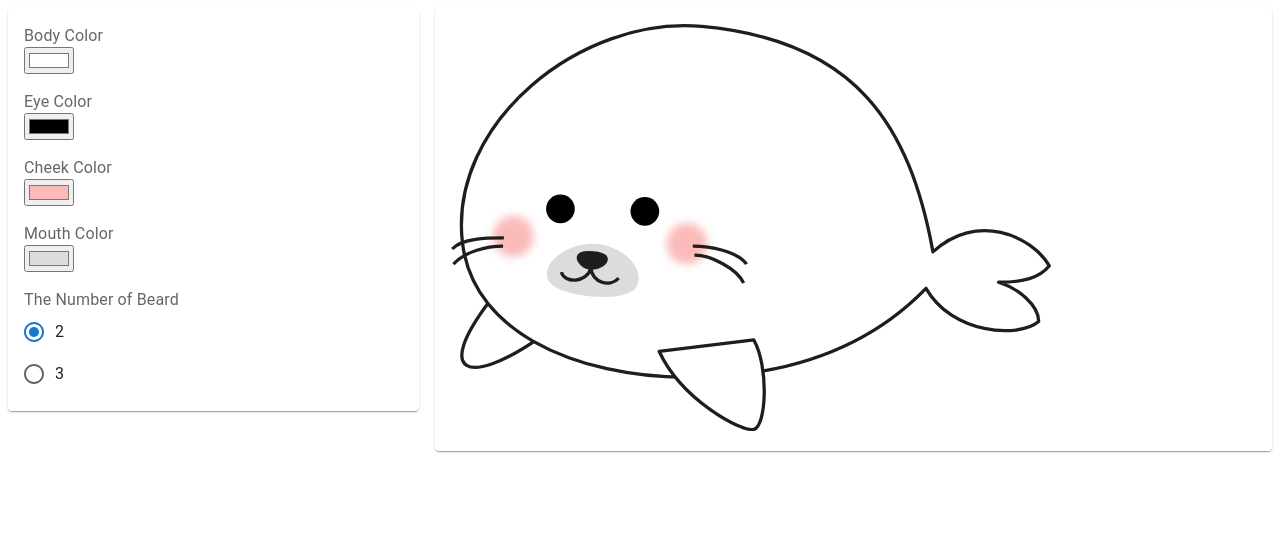
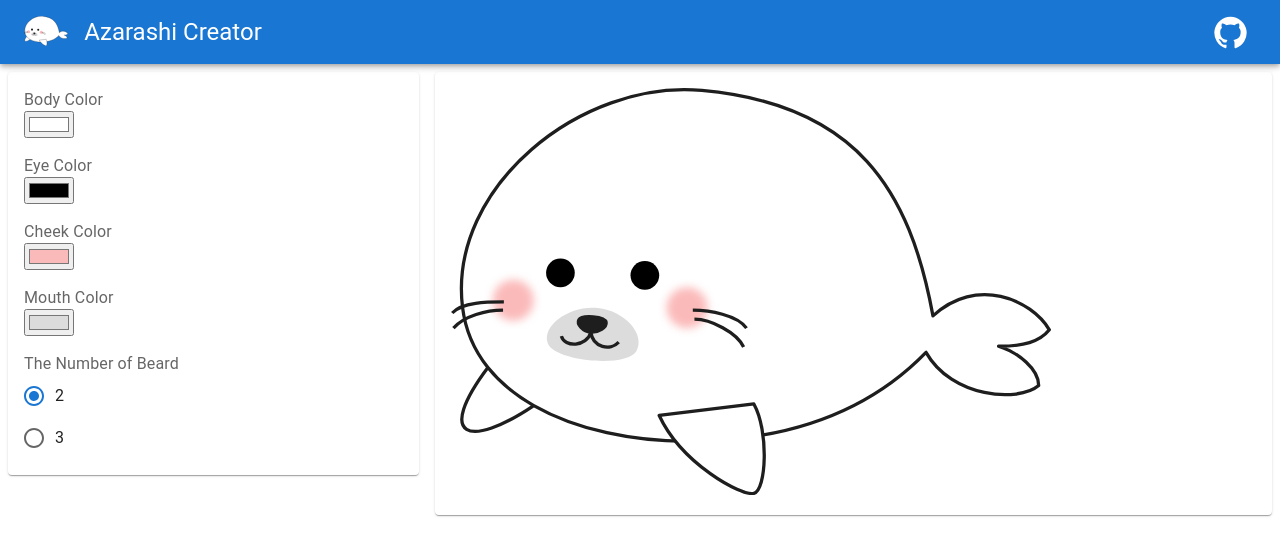
Before and after one commit to chvmvd/azarashi-creator, a React (Vite) app: page / in a window 1280 px wide. Shown: the top 556 px of the page. Built offline with nearby package versions, Linux system fonts and the light colour scheme.

Commit message:
Create app bar

```diff
--- a/src/App.tsx
+++ b/src/App.tsx
@@ -1,6 +1,10 @@
 import React, { useState } from "react";
 import AzarashiSvg from "./components/AzarashiSvg";
 import {
+  AppBar,
+  Toolbar,
+  Typography,
+  IconButton,
   Grid,
   Paper,
   Stack,
@@ -10,6 +14,7 @@ import {
   FormControlLabel,
   Radio,
 } from "@mui/material";
+import GitHubIcon from "@mui/icons-material/GitHub";
 
 function App(): JSX.Element {
   const [bodyColor, setBodyColor] = useState("#ffffff");
@@ -20,6 +25,23 @@ function App(): JSX.Element {
   const [beardNumber, setBeardNumber] = useState<BeardNumber>(2);
   return (
     <>
+      <AppBar>
+        <Toolbar>
+          <Stack spacing={2} direction="row" flexGrow={1}>
+            <img src="/logo.svg" alt="logo" height="30px" />
+            <Typography variant="h5" component="div">
+              Azarashi Creator
+            </Typography>
+          </Stack>
+          <IconButton
+            color="inherit"
+            href="https://github.com/chvmvd/azarashi-creator"
+          >
+            <GitHubIcon fontSize="large" />
+          </IconButton>
+        </Toolbar>
+      </AppBar>
+      <Toolbar />
       <Grid container spacing={2}>
         <Grid item xs={12} md={4}>
           <Paper sx={{ p: 2 }}>
```
